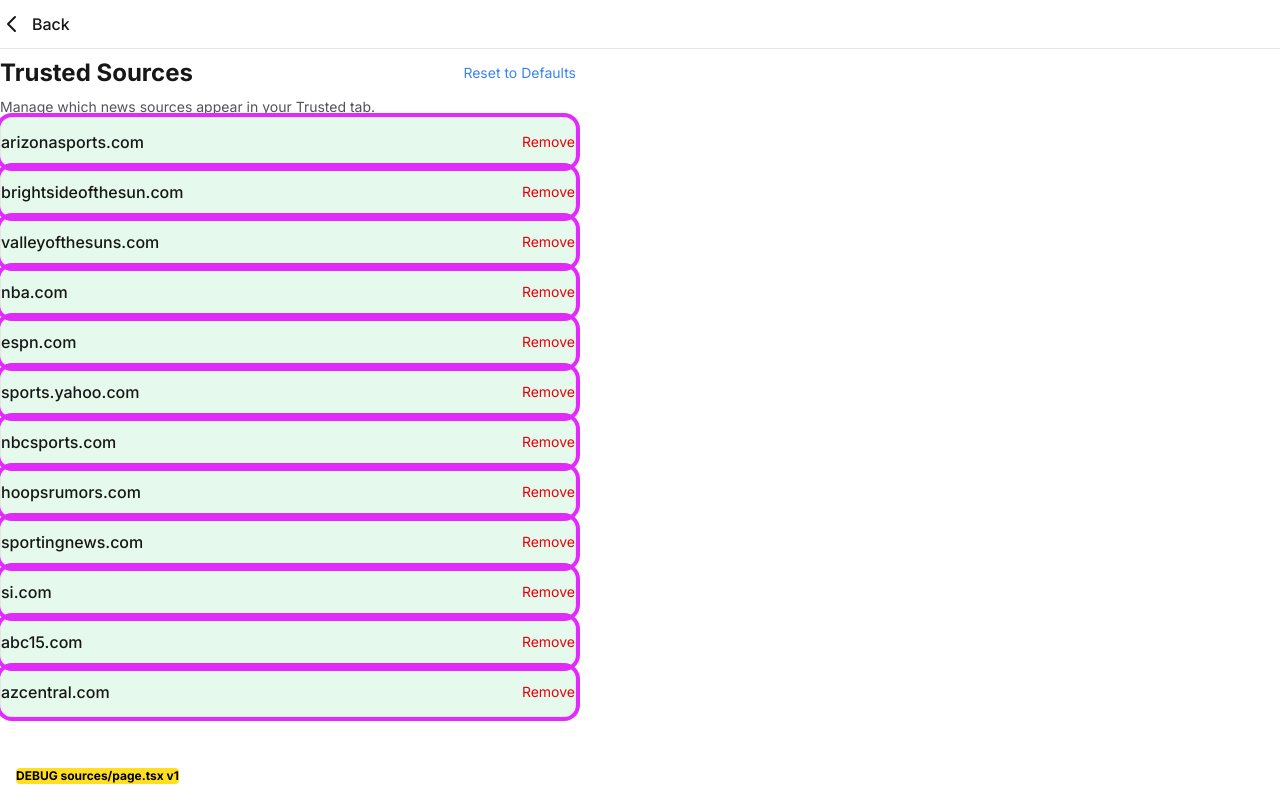
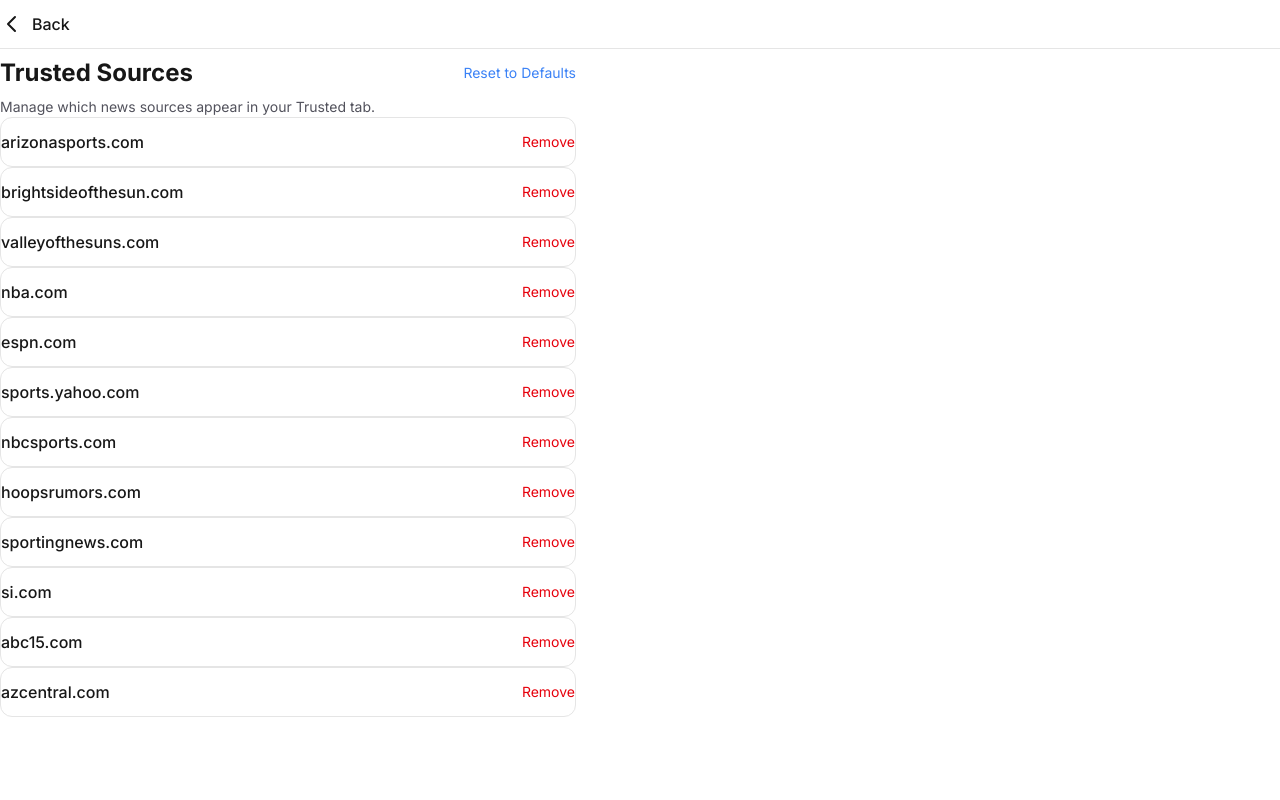
Before and after one commit to joshuajohnfredrickson-tech/suns-reader, a Next.js app: page /sources in a window 1280 px wide. Built offline with nearby package versions, Linux system fonts and the light colour scheme.

Commit message:
Polish Trusted Sources rows with inner content inset

```diff
--- a/app/sources/page.tsx
+++ b/app/sources/page.tsx
@@ -35,10 +35,6 @@ export default function SourcesPage() {
 
   return (
     <div className="flex flex-col h-screen bg-background text-foreground">
-      {/* DEBUG MARKER - REMOVE AFTER TESTING */}
-      <div className="fixed bottom-4 left-4 z-[9999] bg-yellow-300 text-black text-xs font-bold px-2 py-1 rounded">
-        DEBUG sources/page.tsx v1
-      </div>
       {/* Header */}
       <header className="flex items-center gap-2 px-4 py-4 sm:py-5 border-b border-border bg-background z-10">
         <button
@@ -99,8 +95,9 @@ export default function SourcesPage() {
             {trustedDomains.map((domain) => (
               <div
                 key={domain}
-                className="flex items-center justify-between px-6 py-5 border border-border rounded-xl bg-background hover:bg-zinc-50 dark:hover:bg-zinc-900 transition-colors outline outline-4 outline-fuchsia-500 bg-green-500/10"
+                className="px-6 py-5 border border-border rounded-xl bg-background hover:bg-zinc-50 dark:hover:bg-zinc-900 transition-colors"
               >
+                <div className="flex items-center justify-between px-2">
                   <div className="flex-1">
                     <h3 className="font-medium text-base text-foreground">{domain}</h3>
                   </div>
@@ -112,6 +109,7 @@ export default function SourcesPage() {
                     Remove
                   </button>
                 </div>
+              </div>
             ))}
           </div>
         )}
```
Lines whose indentation alone changed are shown as unchanged.
